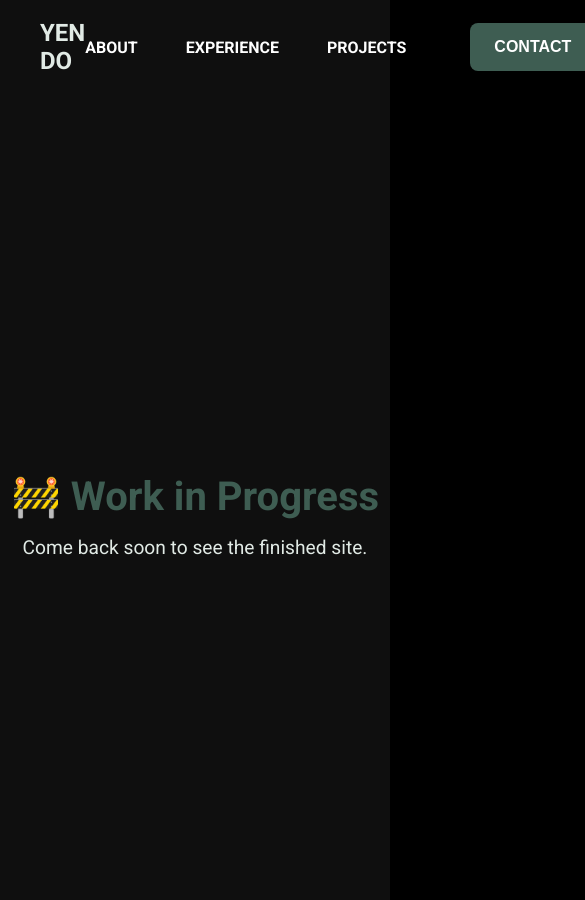
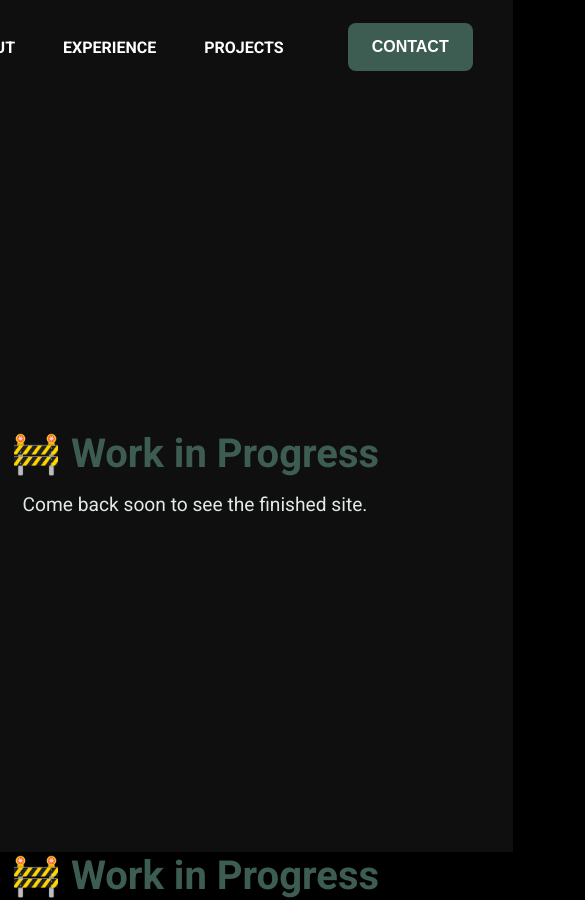
Before and after one commit to y00do/portfolio-angular, an Angular app: page / in a window 390 px wide. Shown: the top 900 px of the page, 585 px wide, since content can reach past the window. Built offline with nearby package versions, Linux system fonts and the light colour scheme.

Commit message:
fix: adjust main page container width and height for better responsiveness

```diff
--- a/src/app/main-page/main-page.scss
+++ b/src/app/main-page/main-page.scss
@@ -4,15 +4,13 @@
     background-color: inherit;
 
     .main-page-container {
-        width: 100%;
-        max-width: 1440px;
-        min-height: 100vh;
+        width: 2560px;
+        min-height: 100%;
         display: flex;
         flex-direction: column;
 
         .section-landing {
-            top: 0;
-            height: 100vh;
+            height: calc(100vh - 86.38px);
             display: flex;
             flex-direction: column;
             align-content: center;
```
